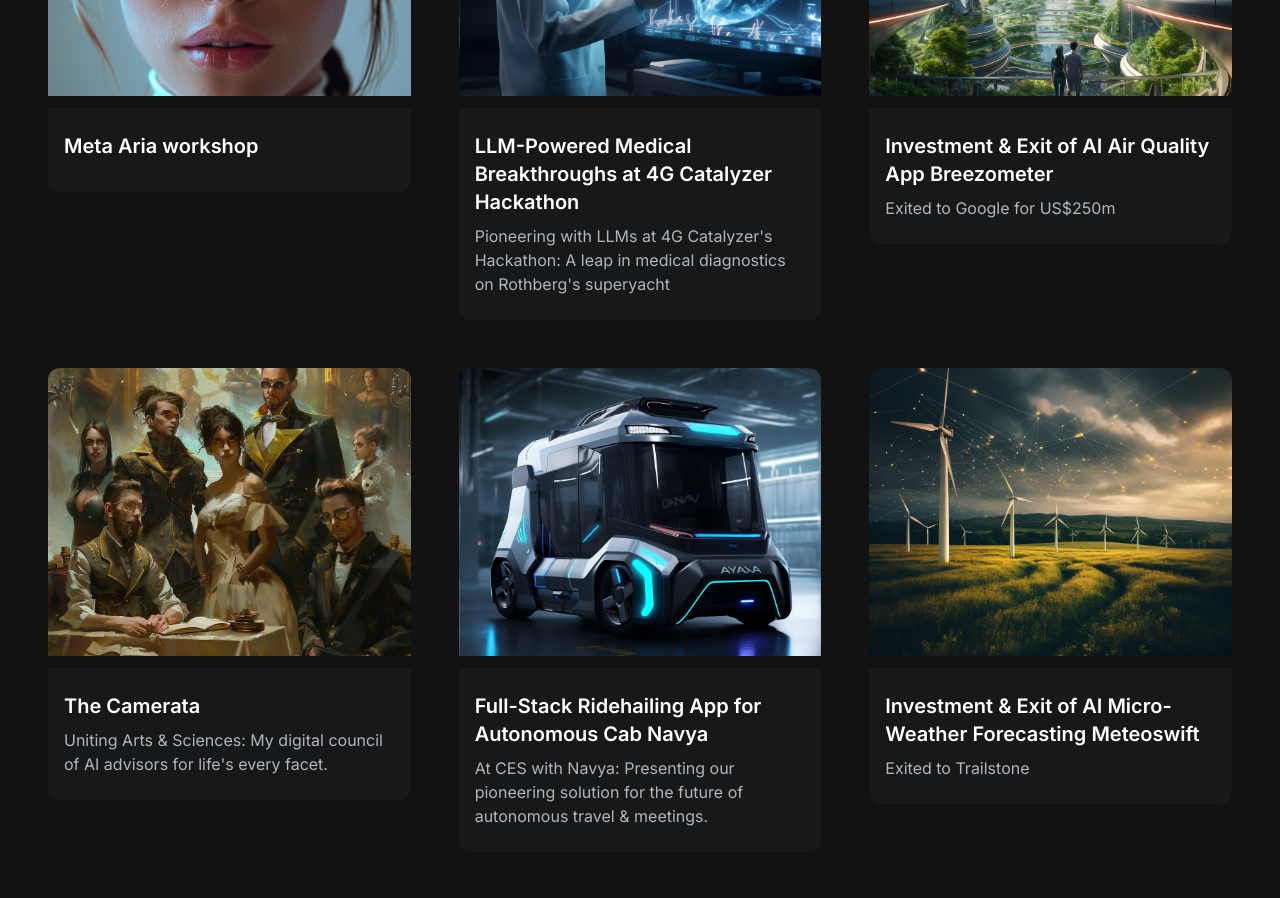
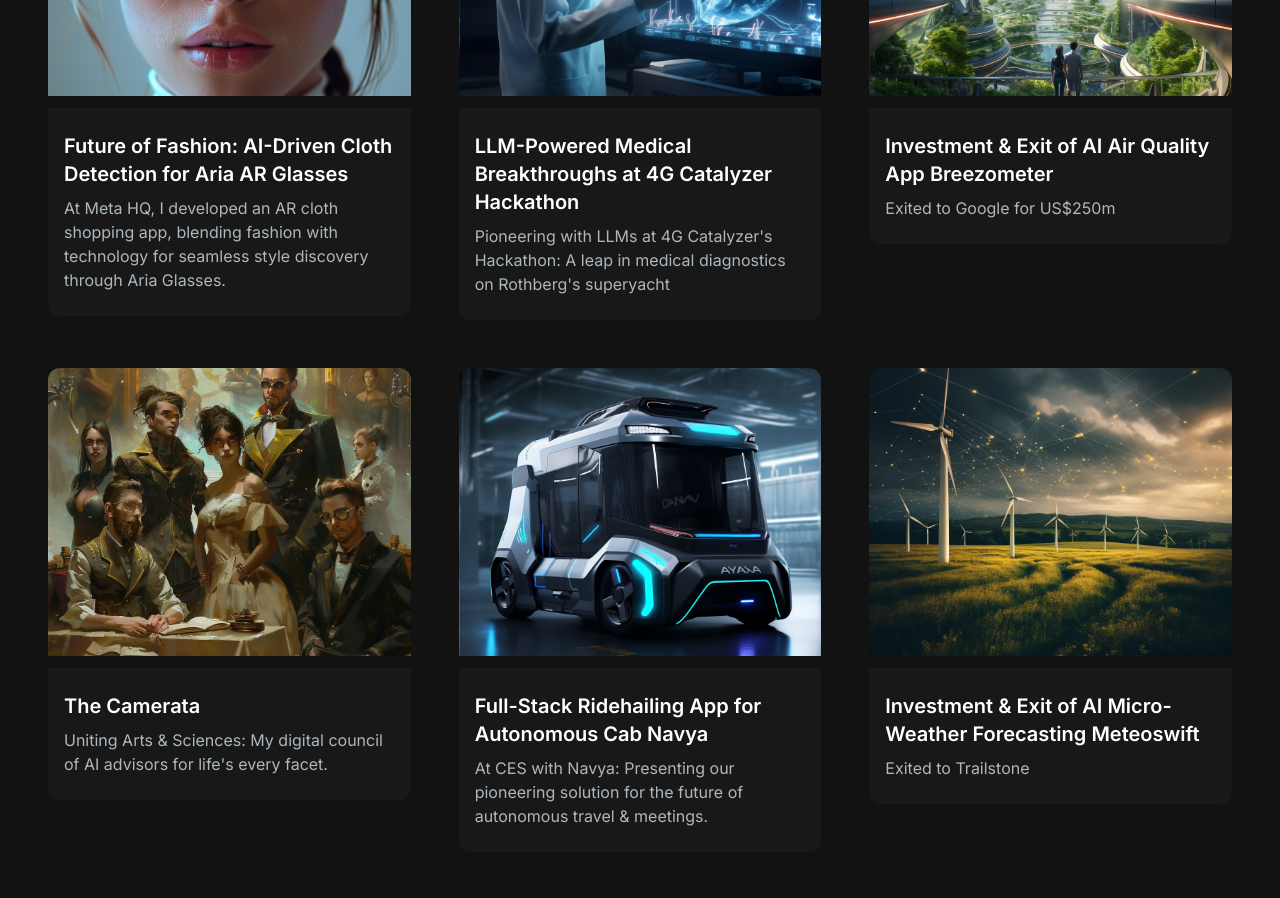
Before and after one commit to vtennero/website, a Next.js app: page / in a window 1280 px wide. Shown: the part 1480-2378 px from the top of the page. Built offline with nearby package versions, Linux system fonts and the light colour scheme; grey boxes are pictures that could not be loaded.

Commit message:
finished posts except investments

```diff
--- a/app/data/ProjectData.js
+++ b/app/data/ProjectData.js
@@ -1,8 +1,9 @@
 const projectsData = [
   {
     id: 1,
-    title: "Meta Aria workshop",
-    description: "",
+    title: "Future of Fashion: AI-Driven Cloth Detection for Aria AR Glasses",
+    description:
+      "At Meta HQ, I developed an AR cloth shopping app, blending fashion with technology for seamless style discovery through Aria Glasses.",
     image: "/images/projects/meta-aria.png",
     tag: ["Engineering", "All"],
     gitUrl: "https://github.com/vtennero/meta-aria-workshop",
```
Also changed, not shown: posts/meta-aria-2023.md (+17 -1 lines), public/images/projects/posts/meta.png (added).
